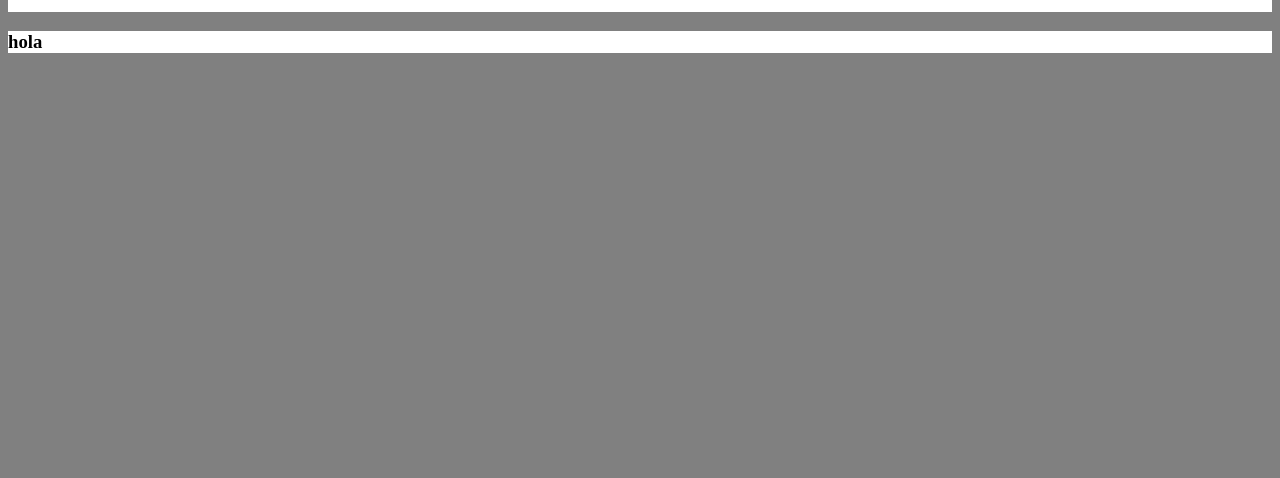
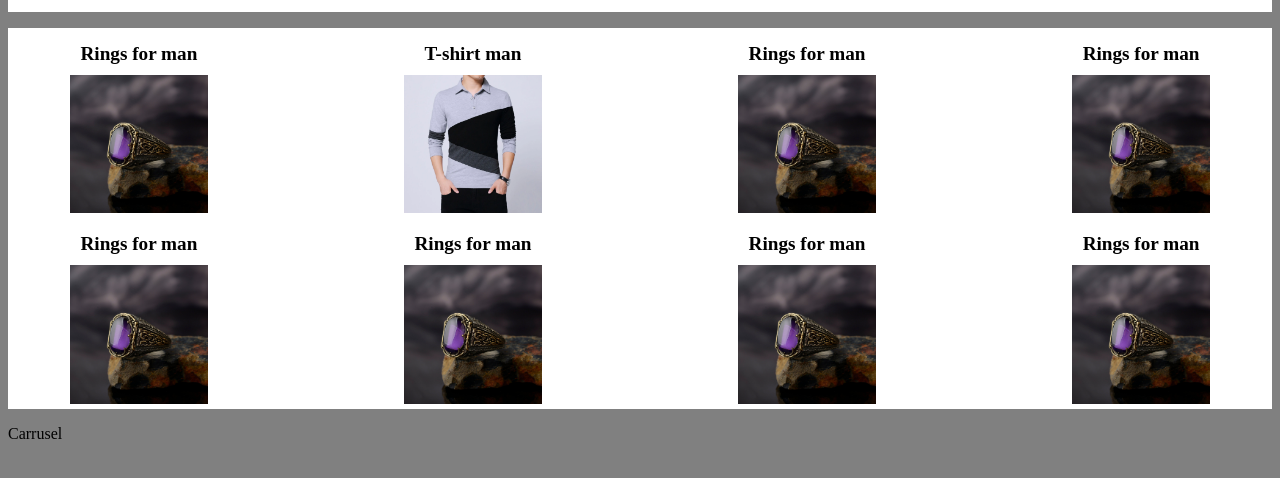
Before and after one commit to GamerFPS0/first-website, a plain HTML site: page index.html in a window 1280 px wide. Shown: the part 130-608 px from the top of the page. Drawn offline with Linux system fonts and the light colour scheme.

Commit message:
add_more_things

```diff
--- a/index.html
+++ b/index.html
@@ -31,17 +31,90 @@
 
     <div class="content">
 
-        <h3>hola</h3>
-    </div>
+        <ul class="horizontal-list">
+            <li class="Rings-men">
 
 
+                <a href="rings_for_men"></a>
+                <h1 class="title">Rings for man</h1>
+                <img src="img/5823c84ca44eea64380fc838bfcf122a.jpg" alt="Rings-men" width="10%">
 
 
+            </li>
 
 
+            <li class="T-shirt-men">
 
 
+                <a href="rings_for_men"></a>
+                <h1 class="title">T-shirt man</h1>
+                <img src="img/Mens-T-Shirts-Fashion-Contrast-Color-Patchwork-Long-Sleeve-Slim-Fit-Cotton-Collar-T-Shirt-Male.webp" alt="T-shirt-men" width="10%">
 
+
+            </li>
+
+            <li class="Rings-men">
+
+
+                <a href="rings_for_men"></a>
+                <h1 class="title">Rings for man</h1>
+                <img src="img/5823c84ca44eea64380fc838bfcf122a.jpg" alt="Rings-men" width="10%">
+
+
+            </li>
+
+            <li class="Rings-men">
+
+
+                <a href="rings_for_men"></a>
+                <h1 class="title">Rings for man</h1>
+                <img src="img/5823c84ca44eea64380fc838bfcf122a.jpg" alt="Rings-men" width="10%">
+
+
+            </li>
+
+
+            <li class="Rings-men">
+
+
+                <a href="rings_for_men"></a>
+                <h1 class="title">Rings for man</h1>
+                <img src="img/5823c84ca44eea64380fc838bfcf122a.jpg" alt="Rings-men" width="10%">
+
+
+            </li>
+            <li class="Rings-men">
+
+
+                <a href="rings_for_men"></a>
+                <h1 class="title">Rings for man</h1>
+                <img src="img/5823c84ca44eea64380fc838bfcf122a.jpg" alt="Rings-men" width="10%">
+
+
+            </li>
+            <li class="Rings-men">
+
+
+                <a href="rings_for_men"></a>
+                <h1 class="title">Rings for man</h1>
+                <img src="img/5823c84ca44eea64380fc838bfcf122a.jpg" alt="Rings-men" width="10%">
+
+
+            </li>
+            <li class="Rings-men">
+
+
+                <a href="rings_for_men"></a>
+                <h1 class="title">Rings for man</h1>
+                <img src="img/5823c84ca44eea64380fc838bfcf122a.jpg" alt="Rings-men" width="10%">
+
+
+            </li>
+        </ul>
+
+        Carrusel
+
+    </div>
     <script src="js/index.js"></script>
 </body>
 
--- a/styles/styles.css
+++ b/styles/styles.css
@@ -1,6 +1,8 @@
 body {
     background-color: grey;
 }
+
+
 
 .part_up_header {
     background-color: white;
@@ -25,7 +27,53 @@ body {
     margin-left: auto; /* Empuja el elemento hacia la derecha */
 }
 
+.content{
+    padding: 0px;
+}
 
-.content{
+
+.horizontal-list{
+    list-style-type: none;
     background-color: white;
+    width: auto;
+    padding: 0;
+    display: flex;
+    justify-content: space-between;
+    flex-wrap: wrap;
 }
+
+.horizontal-list li{
+    flex: 0 2 calc(20% - 1px); /* Define el tamaño de los elementos, ajusta el valor según tus necesidades */
+    margin: 5px; /* Añade un poco de espacio entre los elementos */
+}
+
+.Rings-men{
+    text-align: center;
+}
+
+.Rings-men h1 {
+    font-size: 1.2em;
+    margin: 10px 0;
+}
+
+.Rings-men img {
+    width: 55%;
+    display: block;
+    margin: 0 auto; /* Centra la imagen dentro del elemento */
+}
+
+
+.T-shirt-men{
+    text-align: center;
+}
+
+.T-shirt-men h1 {
+    font-size: 1.2em;
+    margin: 10px 0;
+}
+
+.T-shirt-men img {
+    width: 55%;
+    display: block;
+    margin: 0 auto; /* Centra la imagen dentro del elemento */
+}
```
Also changed, not shown: img/5823c84ca44eea64380fc838bfcf122a.jpg (added), img/Mens-T-Shirts-Fashion-Contrast-Color-Patchwork-Long-Sleeve-Slim-Fit-Cotton-Collar-T-Shirt-Male.webp (added).
